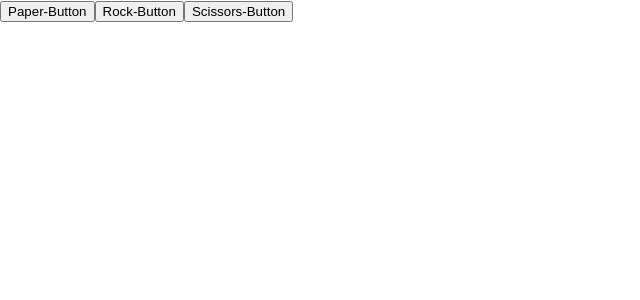
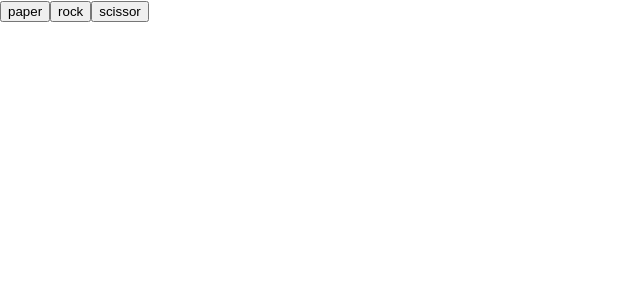
Before and after one commit to FoxyTony/rock-paper-scissors, a React (Create React App) app: page / in a window 1280 px wide. Shown: the top 300 px of the page, without its empty margins (0-640 px from the left). Built offline with nearby package versions, Linux system fonts and the light colour scheme; the HTML template or start-up script is replaced by a standard one.

Commit message:
Made the cypress work, and button work correctly

```diff
--- a/package.json
+++ b/package.json
@@ -15,7 +15,8 @@
     "start": "react-scripts start",
     "build": "react-scripts build",
     "test": "react-scripts test",
-    "eject": "react-scripts eject"
+    "eject": "react-scripts eject",
+    "cy:open": "cypress open & yarn start"
   },
   "eslintConfig": {
     "extends": [
--- a/src/App.jsx
+++ b/src/App.jsx
@@ -11,6 +11,7 @@ const setComputerInput = () => {
   } else {
     computerInput = 'scissors'
   };
+  console.log(computerInput)
   return computerInput
 };
 
@@ -38,9 +39,12 @@ function App() {
     <div>
       <header className="Rock-paper-scissors">
       <body>
-        <button>Paper-Button</button>
-        <button>Rock-Button</button>
-        <button>Scissors-Button</button>
+        <button onClick={setComputerInput} className="ChoiceButton" id="paper">
+        paper</button>
+        <button className="ChoiceButton">
+        rock</button>
+        <button className="ChoiceButton">
+        scissor</button>
       </body>
       </header>
     </div>
```
Also changed, not shown: src/setupTests.js (added, +5 -0 lines), 2 other files (tests, documents, lock files or other folders).
